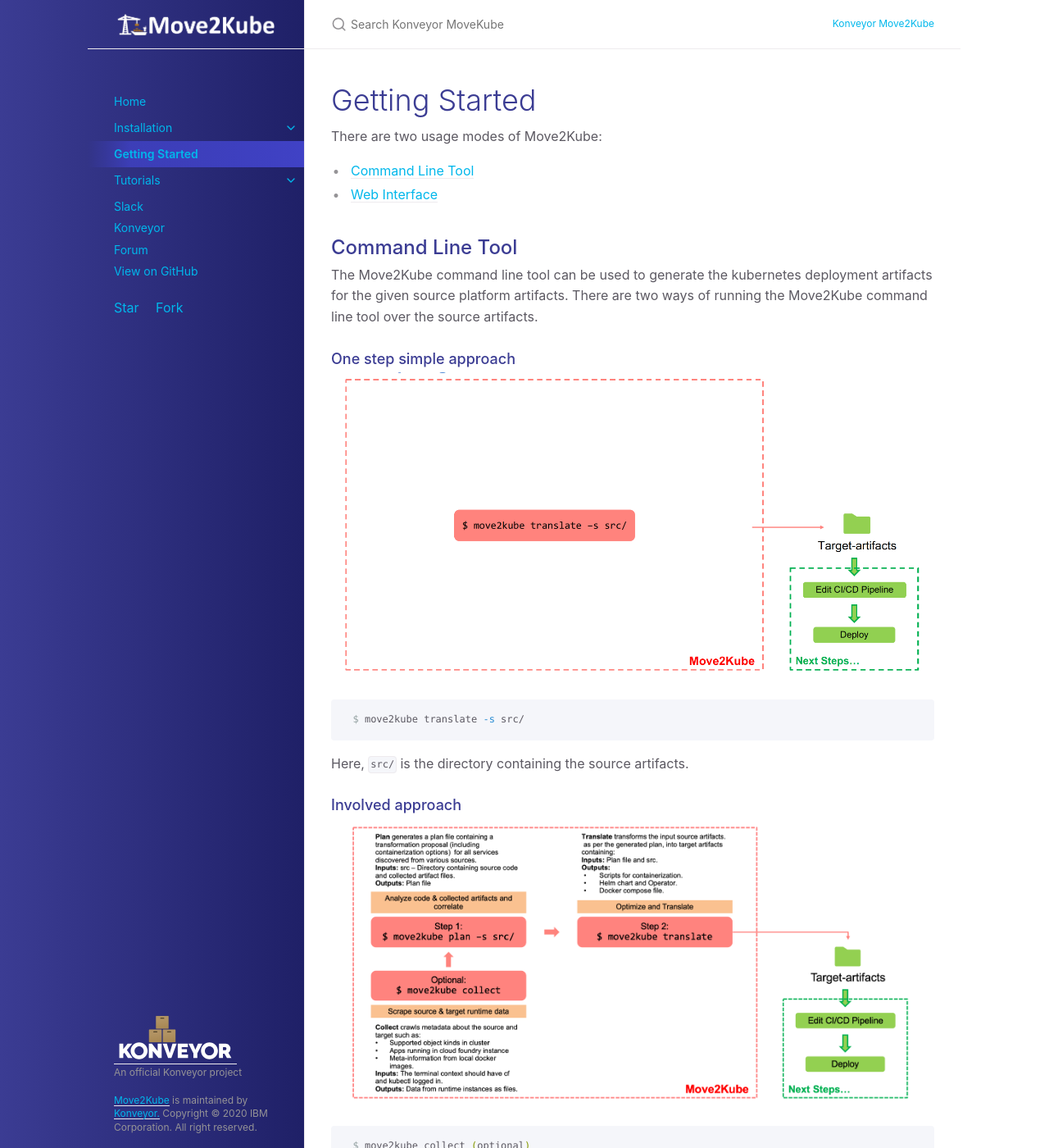
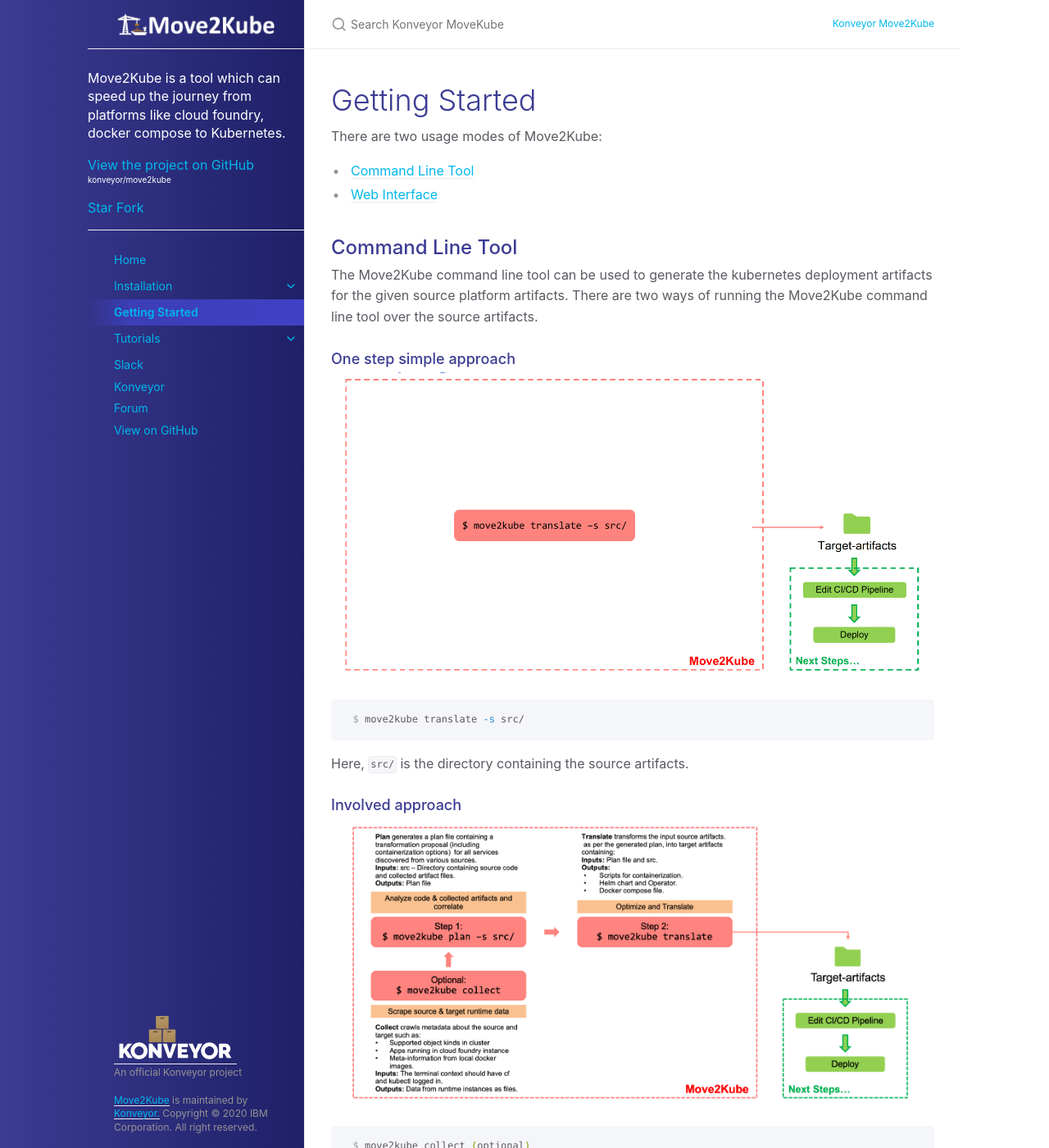
Before and after one commit to konveyor/move2kube, a Jekyll site: the page built from docs/GettingStarted.md, in a window 1280 px wide and 1400 px high. Shown: the whole window at 82% size. Built offline with Jekyll 4.4.1, drawn with Linux system fonts in a browser that asks for light colours.

Commit message:
Add a one line description of Move2Kube just below Move2Kube top left label
Signed-off-by: Akash Nayak <akash19nayak@gmail.com>

```diff
--- a/_includes/nav.html
+++ b/_includes/nav.html
@@ -1,3 +1,9 @@
+<p style="color:white; margin-right: 15px">Move2Kube is a tool which can speed up the journey from platforms like cloud foundry, docker compose to Kubernetes.</p>
+<a href="/move2kube/" class="navigation-list-link" >View the project on GitHub</a>
+<p style="font-size: 10px; color:white; margin-top:0">konveyor/move2kube<p>
+<a class="github-button" href="https://github.com/konveyor/move2kube" data-icon="octicon-star" data-show-count="true" aria-label="Star konveyor/move2kube on GitHub">Star</a>
+<a class="github-button" href="https://github.com/konveyor/move2kube/fork" data-icon="octicon-repo-forked" data-show-count="true" aria-label="Fork konveyor/move2kube on GitHub">Fork</a>
+<hr style="margin-bottom:20px; margin-top:10px">
 <ul class="nav-list">
   {%- assign ordered_pages_list = site.html_pages | where_exp:"item", "item.nav_order != nil" -%}
   {%- assign unordered_pages_list = site.html_pages | where_exp:"item", "item.nav_order == nil" -%}
@@ -60,8 +66,6 @@
   {%- endfor -%}
   <br>
   <br>
-  &emsp;&emsp;<a class="github-button" href="https://github.com/konveyor/move2kube" data-icon="octicon-star" data-show-count="true" aria-label="Star konveyor/move2kube on GitHub">Star</a>
-  &emsp;<a class="github-button" href="https://github.com/konveyor/move2kube/fork" data-icon="octicon-repo-forked" data-show-count="true" aria-label="Fork konveyor/move2kube on GitHub">Fork</a>
 
   <script async defer src="https://buttons.github.io/buttons.js"></script>
 </ul>
--- a/_sass/layout.scss
+++ b/_sass/layout.scss
@@ -91,7 +91,7 @@
 
   @include mq(md) {
     display: block;
-    padding-top: $sp-8;
+    padding-top: $sp-2;
     padding-bottom: $gutter-spacing-sm;
     overflow-y: auto;
     flex: 1 1 auto;
```
